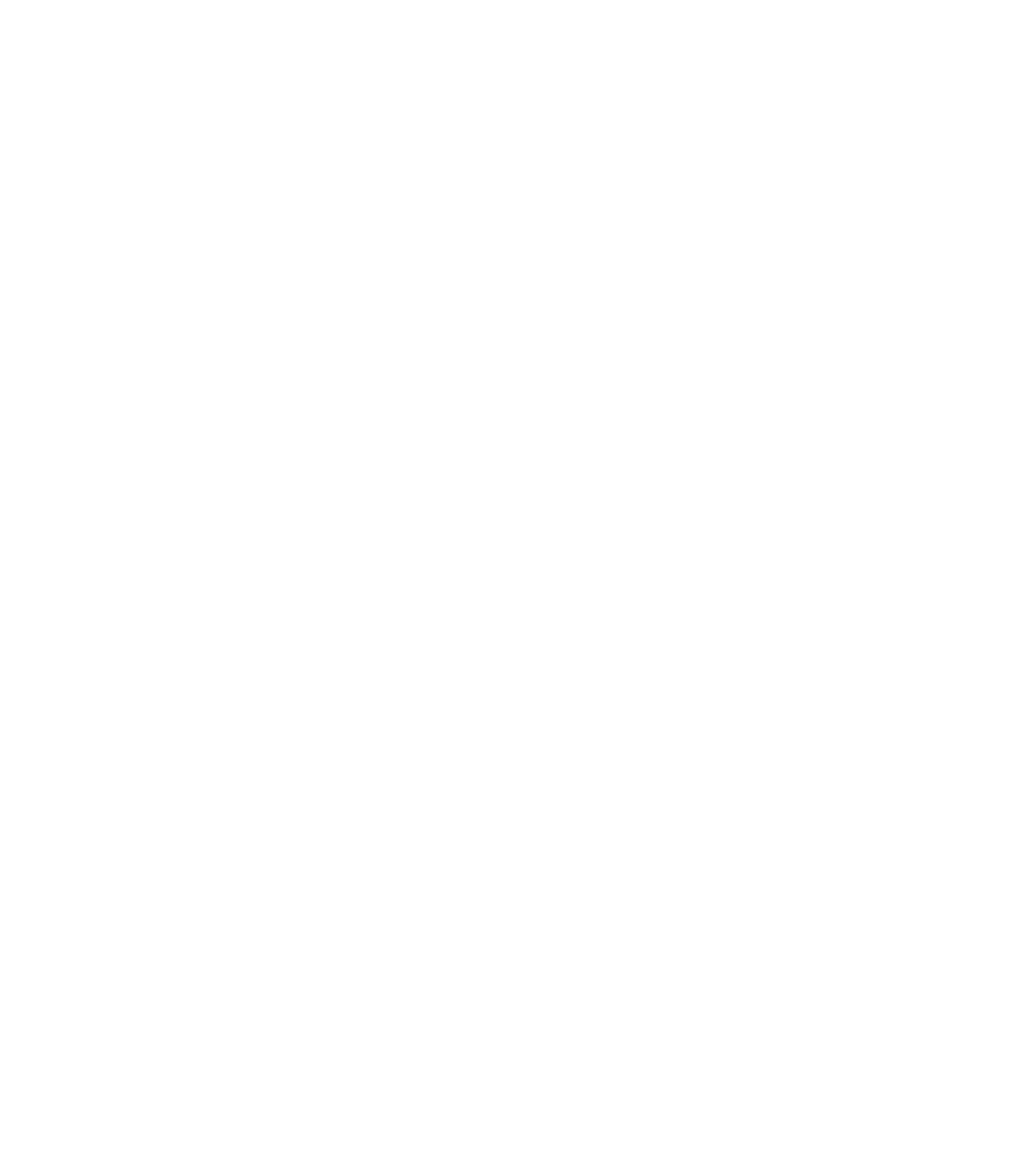
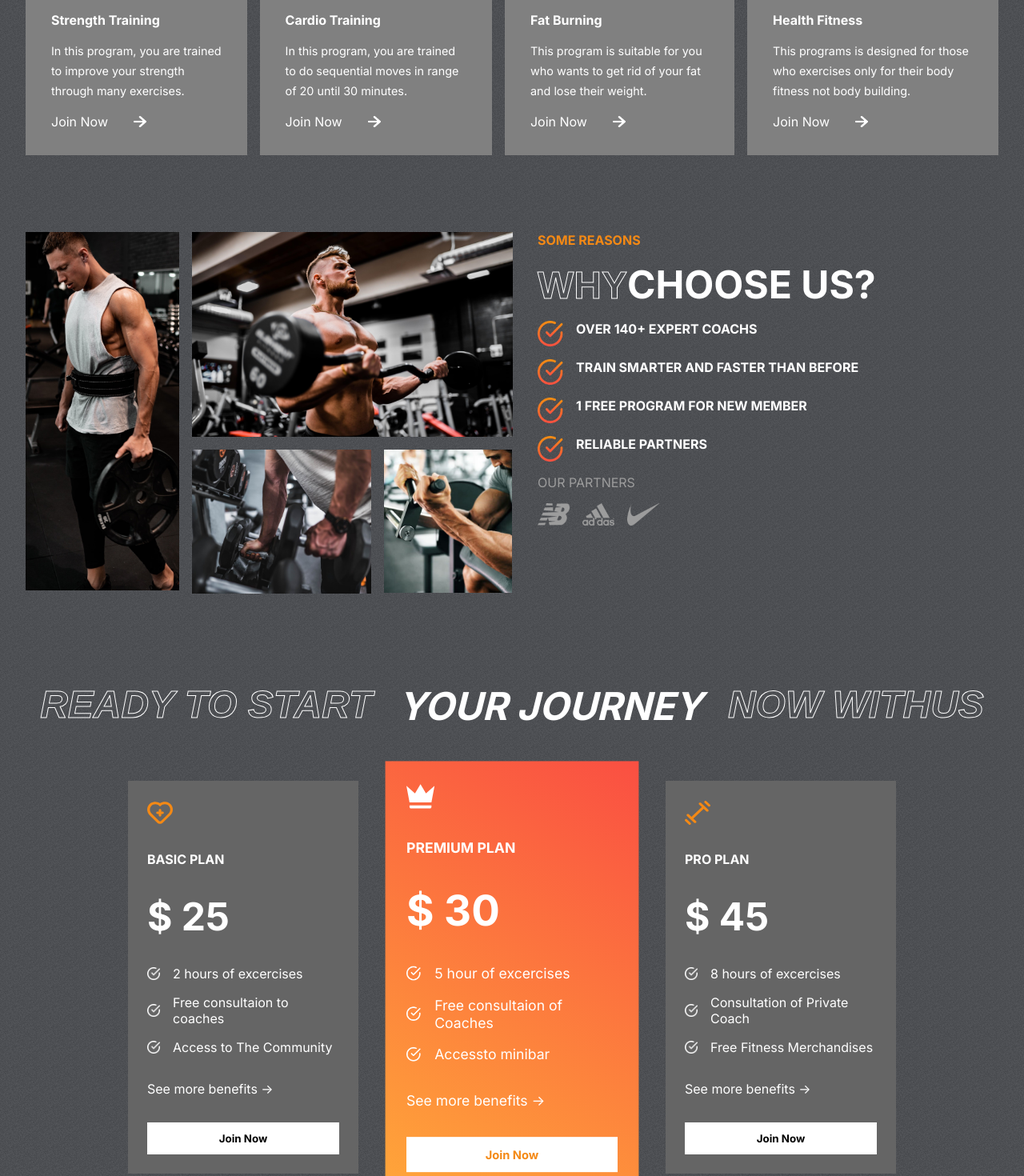
Before and after one commit to Ayeshan-Oshitha/Tutorial-Project---React---Gym_Website, a React (Create React App) app: page / in a window 1280 px wide. Shown: the part 977-2447 px from the top of the page at 80% size. Before the commit the page ends 800 px from the top, so only its background shows below. Built offline with nearby package versions, Linux system fonts and the light colour scheme.

Commit message:
Programs,Reasons,Plans Component

```diff
--- a/src/App.js
+++ b/src/App.js
@@ -1,9 +1,16 @@
 import './App.css';
 import Hero from './Components/Hero.jsx'
+import Programs from './Components/Programs.jsx';
+import Reasons from './Components/Reasons.jsx';
+import Plans from './Components/Plans.jsx';
+
 function App() {
   return (
     <div className="App">
       <Hero/>
+      <Programs/>
+      <Reasons/>
+      <Plans/>
 
     </div>
   );
--- a/src/Components/Header.css
+++ b/src/Components/Header.css
@@ -8,13 +8,11 @@
     height: 3rem;
 }
 
-
 .header-menu{
     list-style: none;
     display: flex;    /*This will make list horizontal*/
     gap:2rem;
     color:white;
-
 }
 
 
--- /dev/null
+++ b/src/Components/Plans.css
@@ -0,0 +1,81 @@
+.plans-container{
+    margin-top: -4rem;
+    padding: 0.2rem;
+    display: flex;
+    flex-direction: column;
+    gap:4rem;
+    position: relative;
+}
+
+.plans {
+    display: flex;
+    align-items: center;
+    justify-content: center;
+    gap:3rem;
+}
+
+.plan{
+    display: flex;
+    flex-direction: column;
+    background: var(--caloryCard);
+    color: white;
+    gap: 2rem;
+    padding: 1.5rem;
+    width: 15rem;
+}
+
+/* 2nd card */
+.plan:nth-child(2){
+    background: var(--planCard);
+    transform: scale(1.1);
+}
+
+.plan>svg{
+    /*  We can write above as ".plan>:nth-child(1)"  */
+    fill: var(--orange);
+    width: 2rem;
+    height: 2rem;
+}
+
+
+/* 2nd child of plan - heading */
+.plan>:nth-child(2){
+    font-size: 1rem;
+    font-weight: bold;
+}
+
+
+/* 3rd child of plan - price */
+.plan>:nth-child(3){
+    font-size: 3rem;
+    font-weight: bold;
+}
+
+.plan>:nth-child(5){
+    font-size: 0.8 rem;
+}
+
+.features{
+    display:flex;
+    flex-direction: column;
+    gap: 1rem;
+}
+
+
+.feature{
+    display: flex;
+    align-items: center;
+    gap:1rem;
+}
+
+.feature>img{
+    width:1rem;
+}
+
+.plans>:nth-child(2)>svg{
+    fill: white;
+}
+
+.plans>:nth-child(2)>button{
+    color:var(--orange);
+}
--- /dev/null
+++ b/src/Components/Plans.jsx
@@ -0,0 +1,55 @@
+import React from 'react'
+import './Plans.css'
+import {plansData} from '../data/plansData'
+import whiteTick from '../assets/whiteTick.png'
+
+const Plans = () => {
+  return (
+
+    <div className="plans-container">
+
+         <div className="programs-header" style={{gap:'2rem'}}>  { /*programs-header is a style in program.css file */}
+
+            <span className='stroke-text' >READY TO START</span>
+            <span >YOUR JOURNEY</span>
+            <span className='stroke-text'>NOW WITHUS</span>
+
+        </div>
+
+        {/* plans card */}
+
+        <div className="plans">
+
+            {plansData.map((plan,i) => (
+                <div className='plan' key={i}>
+                    {plan.icon}
+                    <span> {plan.name}</span>
+                    <span>$ {plan.price}</span>
+
+                    <div className="features">
+                        {plan.features.map((feature,i)=> (
+                            <div className="feature">
+                                <img src={whiteTick} alt="" />
+                                <span key={i}>{feature}</span>
+                            </div>
+                        ))}
+                    </div>
+
+                    <div>
+                        <span>See more benefits -> </span>  {/* -> means adding the arrow ,Even though this shows the error, this will work*/}
+                    </div>
+                    <button className="btn">Join Now</button>
+                </div>
+            ))}
+
+
+
+
+        </div>
+
+
+    </div>
+  )
+}
+
+export default Plans
--- /dev/null
+++ b/src/Components/Programs.css
@@ -0,0 +1,69 @@
+.Programs{
+    display:flex;
+    flex-direction:column;
+    gap:2rem;
+    padding:0 2rem;
+}
+
+
+.programs-header{
+    display:flex;
+    gap:5rem;
+    font-weight: bold;
+    font-size:3rem;
+    justify-content:center;
+    color:white;
+    text-transform: uppercase;
+    font-style: italic;
+
+}
+
+
+.program-categories{
+  display:flex;
+  gap:1rem;
+}
+
+.cateogary{
+    display:flex;
+    flex-direction: column;
+    background-color: gray;
+    padding:2rem;
+    gap:1rem;
+    color:white;
+    justify-content: space-between;
+}
+
+.cateogary>:nth-child(1){
+    width: 2rem;
+    height: 2rem;
+    fill:white;
+}
+
+.cateogary>:nth-child(2){
+
+    font-size: 1rem;
+    font-weight: bold;
+}
+
+.cateogary>:nth-child(3){
+
+    font-size: 0.9rem;
+    line-height: 25px;
+}
+
+.join-now{
+    display: flex;
+    align-items: center;
+    gap:2rem;
+}
+
+.join-now>img{
+    width: 1rem;
+
+}
+
+.cateogary:hover{
+    background: var(--planCard);
+    cursor: pointer;
+}
--- /dev/null
+++ b/src/Components/Programs.jsx
@@ -0,0 +1,43 @@
+import React from 'react'
+import './Programs.css'
+import {programsData} from '../data/programsData'
+import RightArrow from '../assets/rightArrow.png'
+
+const Programs = () => {
+  return (
+
+    <div className="Programs" id="programs">
+
+
+        <div className="programs-header">
+
+            <span className='stroke-text'>EXPLORE OUR</span>
+            <span>PROGRAMS</span>
+            <span className='stroke-text'>TO SHAPE YOU</span>
+
+        </div>
+
+
+
+        <div className="program-categories">
+
+            {programsData.map((program) => (
+                <div className="cateogary">
+                    {program.image}
+                    <span>{program.heading}</span>
+                    <span>{program.details}</span>
+
+                    <div className="join-now">
+                        <span>Join Now</span>
+                        <img src={RightArrow} alt="Right Arrow" />
+                    </div>
+                </div>
+            ))}
+        </div>
+
+    </div>
+
+  )
+}
+
+export default Programs
--- /dev/null
+++ b/src/Components/Reasons.css
@@ -0,0 +1,108 @@
+.Reasons{
+    padding: 0 2rem;
+    display: flex;
+    gap: 2rem;
+}
+
+.left-r{
+    flex:1 1;
+    display:grid;
+    grid-template-columns: repeat(3, 1fr);
+    gap:1rem;
+    grid-auto-rows: 1fr;
+}
+
+.left-r>img{
+    object-fit: cover;
+}
+
+.left-r>:nth-child(1){
+    width: 12rem;
+    grid-row: 1/3;
+    height: 28rem;
+
+    /* width: 15.5rem;
+    height: 32rem;
+    grid-row: 1/3;
+    grid-column: 1/2; */
+}
+
+.left-r>:nth-child(2){
+    width: auto;
+    height: 16rem;
+    grid-column: 2/4;
+
+
+    /* width: 30rem;
+    height:  15.5rem;
+    grid-row: 1/2;
+    grid-column: 2/4; */
+}
+
+.left-r>:nth-child(3){
+    width: 14rem;
+    grid-column: 2/3;
+
+    /* width: 14.5rem;
+    height: 15.5rem;
+    grid-row: 2/3;
+    grid-column: 2/3; */
+}
+
+.left-r>:nth-child(4){
+    width: 10rem;
+    height: 11.2rem;
+    grid-row:2;
+    grid-column: 3/4;
+
+    /* width: 14.5rem;
+    height: 15.5rem;
+    grid-row: 2/3;
+    grid-column: 3/4; */
+}
+
+.right-r{
+    flex:1 1;
+    text-transform: uppercase;
+    gap: 1rem;
+    display: flex;
+    flex-direction: column;
+}
+
+.right-r>span{
+    font-weight: bold;
+    color:var(--orange);
+}
+
+.right-r>div{
+    color:white;
+    font-size: 3rem;
+    font-weight: bold;
+}
+
+
+.details-r{
+    display: flex;
+    flex-direction: column;
+    gap:1rem;
+}
+
+.details-r>div{
+    display:flex;
+    font-size: 1rem;
+    gap:1rem;
+}
+
+.details-r>div>img{
+    width: 2rem;
+    height: 2rem;
+}
+
+.partners{
+    display: flex;
+    gap: 1rem;
+}
+
+.partners>img{
+    width: 2.5rem;
+}
--- /dev/null
+++ b/src/Components/Reasons.jsx
@@ -0,0 +1,77 @@
+import React from 'react'
+import './Reasons.css'
+import image1 from '../assets/image1.png'
+import image2 from '../assets/image2.png'
+import image3 from '../assets/image3.png'
+import image4 from '../assets/image4.png'
+import nb from '../assets/nb.png'
+import adidas from '../assets/adidas.png'
+import nike from '../assets/nike.png'
+import tick from '../assets/tick.png'
+
+const Reasons = () => {
+  return (
+
+    <div className="Reasons" id="reasons">
+
+        <div className="left-r">
+
+            <img src={image1} alt="" />
+            <img src={image2} alt="" />
+            <img src={image3} alt="" />
+            <img src={image4} alt="" />
+
+
+        </div>
+
+
+
+        <div className="right-r">
+            <span>Some Reasons</span>
+
+            <div>
+                <span className='stroke-text'>Why</span>
+                <span>Choose us?</span>
+            </div>
+
+            <div className='details-r'>
+
+                <div >
+                    <img src={tick} alt="" />
+                    <span>OVER 140+ EXPERT COACHS</span>
+                </div>
+
+                <div>
+                    <img src={tick} alt="" />
+                    <span>TRAIN SMARTER AND FASTER THAN BEFORE</span>
+                </div>
+
+                <div>
+                    <img src={tick} alt="" />
+                    <span>1 FREE PROGRAM FOR NEW MEMBER</span>
+                </div>
+
+                <div>
+                    <img src={tick} alt="" />
+                    <span>RELIABLE PARTNERS</span>
+                </div>
+
+            </div>
+
+            <span style={{
+                color:"var(--gray)",
+                fontWeight:"normal"
+            }}>OUR PARTNERS</span>
+
+            <div className="partners">
+                <img src={nb} alt="" />
+                <img src={adidas} alt="" />
+                <img src={nike} alt="" />
+            </div>
+
+        </div>
+    </div>
+  )
+}
+
+export default Reasons
```
Also changed, not shown: src/App.css (line endings or trailing spaces).
